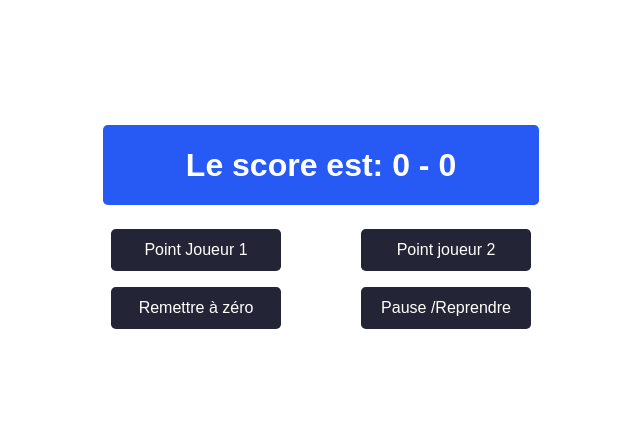
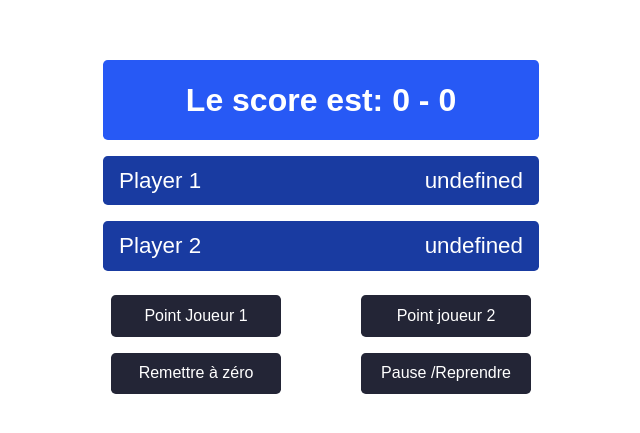
Before and after one commit to AlainNL/tennis-score, a React (Create React App) app: page / in a window 1280 px wide. Shown: the part 169-602 px from the top of the page, without its empty margins (319-959 px from the left). Built offline with nearby package versions, Linux system fonts and the light colour scheme.

Commit message:
playerscore page configured

```diff
--- a/src/App.js
+++ b/src/App.js
@@ -2,11 +2,14 @@ import { PlayPauseButton } from "./PlayPauseButton";
 import { Display } from "./Display";
 import { PointScoredButton } from "./PointScoredButton";
 import { ResetButton } from "./ResetButton";
+import { PlayerScore } from "./PlayerScore";
 
 export default function App() {
   return (
     <div>
         <Display />
+        <PlayerScore playerId="Player1" playerName="Player 1" />
+        <PlayerScore playerId="Player2" playerName="Player 2" />
         <div className="buttons-row">
           <PointScoredButton playerId="player1">Point Joueur 1</PointScoredButton>
           <PointScoredButton playerId="player2">Point joueur 2</PointScoredButton>
--- /dev/null
+++ b/src/PlayerScore.js
@@ -0,0 +1,17 @@
+import { useSelector } from "react-redux";
+
+const selectPlayerHasAdvantage = (playerId) => {
+  return (state) => state.advantage === playerId;
+};
+
+export function PlayerScore({ playerId, playerName }) {
+  const score = useSelector((state) => state[playerId]);
+  const hasAdvantage = useSelector(selectPlayerHasAdvantage(playerId));
+
+  return (
+      <div className="player-score">
+          <p>{playerName}</p>
+          <p>{(hasAdvantage ? "Avantage " : "") + score}</p>
+      </div>
+  );
+}
--- a/src/store.js
+++ b/src/store.js
@@ -1,4 +1,4 @@
-import { createStore} from "redux";
+import { legacy_createStore as createStore} from "redux";
 import produce from "immer";
 
 // state
@@ -9,6 +9,7 @@ const initialState = {
   winner: null,
   playing: true,
   history: [
+
   ],
 };
 
@@ -29,7 +30,7 @@ if (action.type === "restart") {
     if (draft.winner) {
       draft.history.push({
         player1: draft.player1,
-        player2:draft.player2,
+        player2: draft.player2,
         winner: draft.winner,
       });
     }
```
